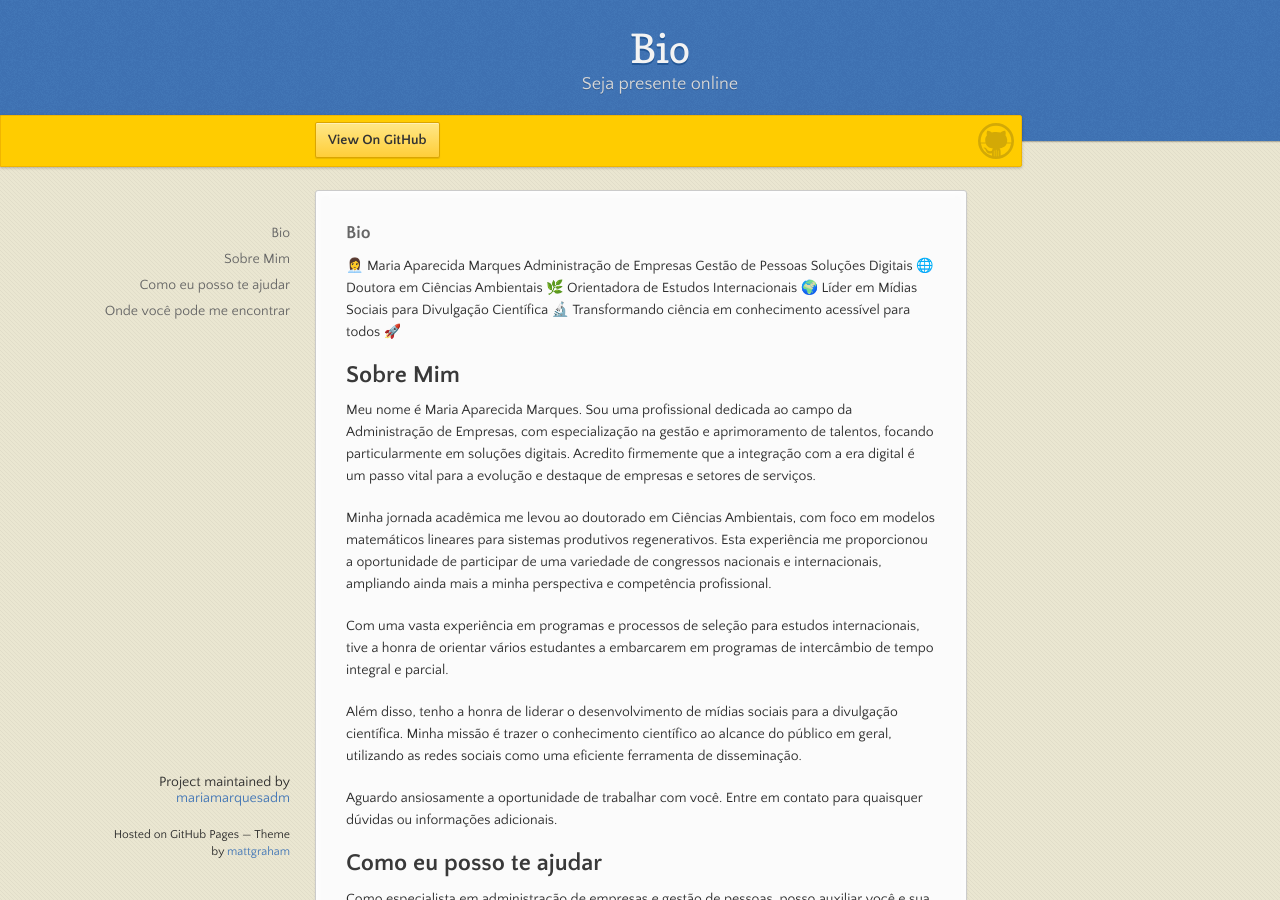
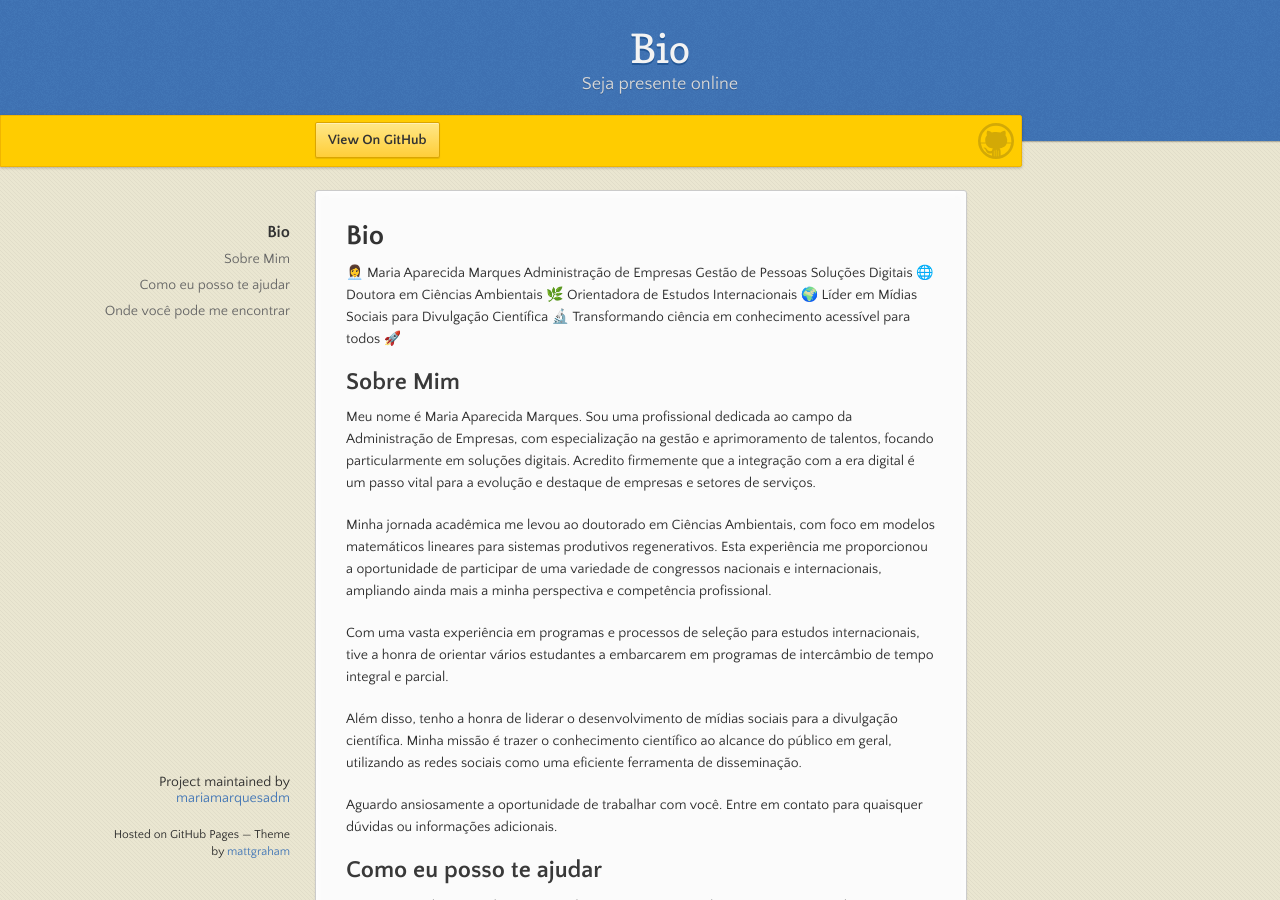
Before and after one commit to mariamarquesadm/mariamarquesadm, a Jekyll site: the page built from index.md, in a window 1280 px wide and 900 px high. Built offline with Jekyll 4.4.1, drawn with Linux system fonts in a browser that asks for light colours; our own code applies the rules of GitHub Pages for plain Markdown files.

```diff
--- a/index.md
+++ b/index.md
@@ -1,7 +1,7 @@
 ---
 layout: default
 ---
-### Bio
+# Bio
 👩‍💼 Maria Aparecida Marques
 Administração de Empresas
 Gestão de Pessoas
```
